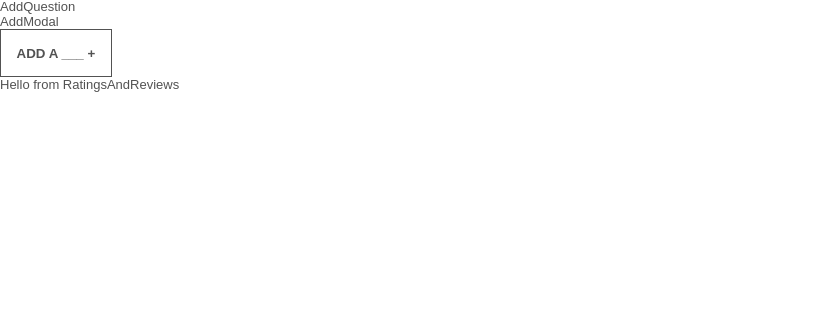
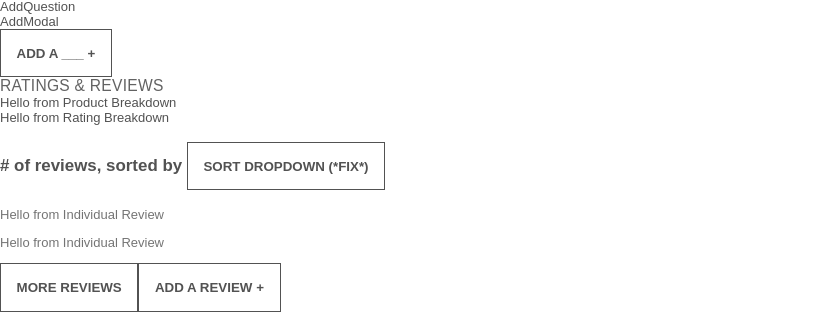
Before and after one commit to Quidditch-Queue-Handlers/FEC-Project-Atelier, a React (Create React App) app in the folder client/: page / in a window 1280 px wide. Shown: the part 668-980 px from the top of the page, without its empty margins (0-832 px from the left). Before the commit the page ends 800 px from the top, so only its background shows below. Built offline with nearby package versions, Linux system fonts and the light colour scheme; no server answers; the HTML template or start-up script is replaced by a standard one.

Commit message:
make rr skeleton

```diff
--- a/client/src/components/RatingsAndReviews/ProductBreakdown.jsx
+++ b/client/src/components/RatingsAndReviews/ProductBreakdown.jsx
@@ -3,7 +3,7 @@ import React from 'react';
 const ProductBreakdown = () => {
   return (
     <div>
-      Hello from product Breakdown
+      Hello from Product Breakdown
     </div>
   );
 }
--- a/client/src/components/RatingsAndReviews/Review.jsx
+++ b/client/src/components/RatingsAndReviews/Review.jsx
@@ -3,7 +3,7 @@ import React from 'react';
 const Review = () => {
   return (
     <div>
-      Hello from Individual Review
+      <p>Hello from Individual Review</p>
     </div>
   );
 }
--- a/client/src/components/RatingsAndReviews/ReviewsList.jsx
+++ b/client/src/components/RatingsAndReviews/ReviewsList.jsx
@@ -1,9 +1,16 @@
 import React from 'react';
+import Sorting from './Sorting';
+import Review from './Review';
+import WriteReview from './WriteReview';
 
 const ReviewsList = () => {
   return (
     <div>
-      Hello from Reviews List
+      <h3># of reviews, sorted by {<Sorting/>}</h3>
+      {/* map reviews here ONLY 2 at a time */}
+      <Review />
+      <Review />
+      <WriteReview />
     </div>
   );
 }
--- a/client/src/components/RatingsAndReviews/Sorting.jsx
+++ b/client/src/components/RatingsAndReviews/Sorting.jsx
@@ -2,9 +2,7 @@ import React from 'react';
 
 const Sorting = () => {
   return (
-    <div>
-      Hello from Sorting
-    </div>
+    <button>Sort Dropdown (*fix*) { /* need to fix this button */ } </button>
   );
 }
 
--- a/client/src/components/RatingsAndReviews/WriteReview.jsx
+++ b/client/src/components/RatingsAndReviews/WriteReview.jsx
@@ -3,7 +3,8 @@ import React from 'react';
 const WriteReview = () => {
   return (
     <div>
-      Hello from Write Review
+      <button>More Reviews</button>
+      <button>Add A Review +</button>
     </div>
   );
 }
--- a/client/src/components/RatingsAndReviews/index.jsx
+++ b/client/src/components/RatingsAndReviews/index.jsx
@@ -1,9 +1,22 @@
-import React from 'react';
+import React, { useState, useEffect } from 'react';
+import axios from 'axios';
+import ProductBreakdown from './ProductBreakdown';
+import RatingBreakdown from './RatingBreakdown';
+import ReviewsList from './ReviewsList';
+// import productInfo from '../ProductDetails';
 
-const RatingsAndReviews = () => {
+const RatingsAndReviews = ({productId}) => {
+
+  // get info from ../ProductDetails/index.jsx ?
+
+  // useEffect
+
   return (
     <div>
-      Hello from RatingsAndReviews
+      <h2>Ratings & Reviews</h2>
+      <ProductBreakdown />
+      <RatingBreakdown />
+      <ReviewsList />
     </div>
   );
 }
```
